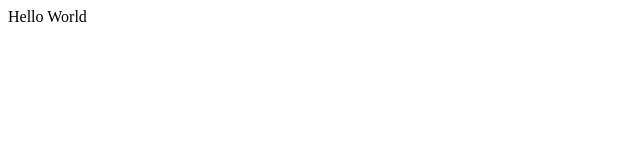
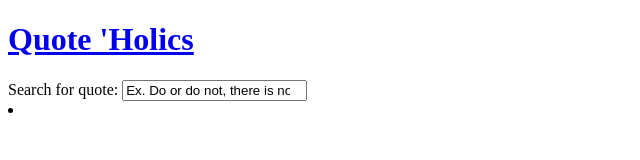
Before and after one commit to adabotcon/Quotes, a website: page public/searchPage.html in a window 1280 px wide. Shown: the whole page, without its empty margins (0-640 px from the left). Drawn offline with nearby package versions, Linux system fonts and the light colour scheme.

Commit message:
Building searchPage.html

```diff
--- a/public/searchPage.html
+++ b/public/searchPage.html
@@ -1 +1,32 @@
-<p>Hello World</p>
+<!DOCTYPE html>
+<html>
+<head>
+<!-- Link to css -->
+	<link rel="stylesheet" type="text/css" href="main.css">
+	<!-- Title and metas -->
+	<title>Search for Quote</title>
+	<meta name="Search for Quote" content="Search for quotes.">
+</head>
+<body>
+	<header>
+		<a href="index.html"><h1>Quote 'Holics</h1></a>
+	</header>
+	<main>
+		<form class="js-search-form">
+			<label for="search-input">Search for quote: </label>
+			<input type="search" name="search-input" value="Ex. Do or do not, there is no try...">
+		</form>
+		<div class="js-search-quote-list-form">
+			<li class="js-search-quote-list">
+
+			</li>
+		</div>
+		<div class="-js-single-quote hidden">
+
+		</div>
+	</main>
+	<!-- Scripts for Javascript and Jquery -->
+	<script src="https://cdnjs.cloudflare.com/ajax/libs/jquery/3.1.1/jquery.min.js"></script>
+  	<script type="text/javascript" src="app.js"></script>
+</body>
+</html>
```
Also changed, not shown: public/authorPage.html (+3 -0 lines).
